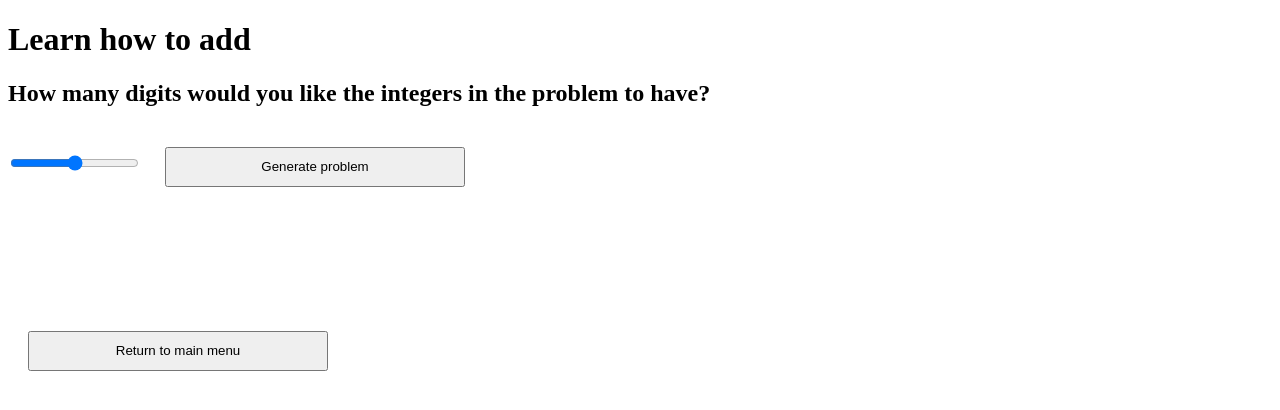
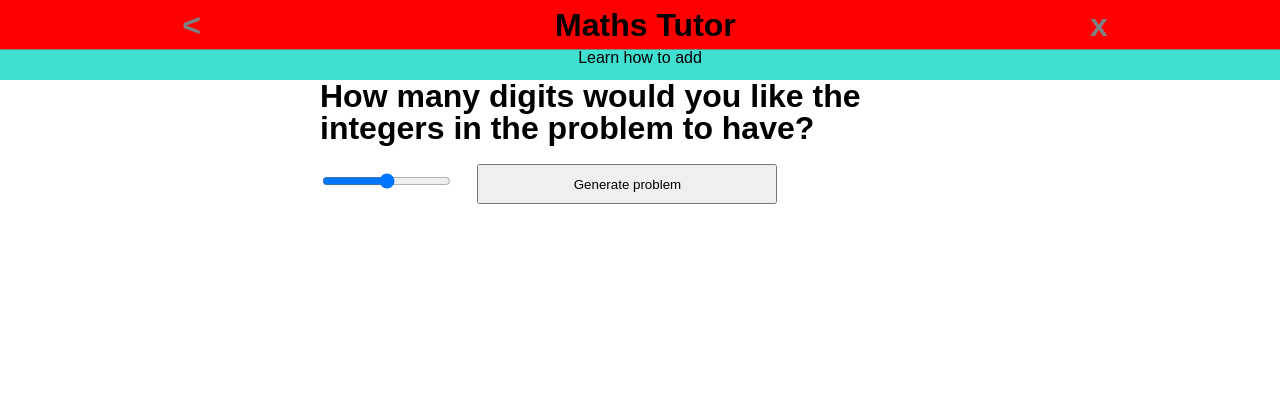
Before and after one commit to proshanto-c/MathsTutor, an Electron app: page pages/addition.html in a window 1280 px wide. Drawn offline with Linux system fonts and the light colour scheme.

Commit message:
transitions on add section

```diff
--- /dev/null
+++ b/css/reset.css
@@ -0,0 +1,53 @@
+/* http://meyerweb.com/eric/tools/css/reset/
+   v2.0 | 20110126
+   License: none (public domain)
+*/
+
+html, body, div, span, applet, object, iframe,
+h1, h2, h3, h4, h5, h6, p, blockquote, pre,
+a, abbr, acronym, address, big, cite, code,
+del, dfn, em, img, ins, kbd, q, s, samp,
+small, strike, strong, sub, sup, tt, var,
+b, u, i, center,
+dl, dt, dd, ol, ul, li,
+fieldset, form, label, legend,
+table, caption, tbody, tfoot, thead, tr, th, td,
+article, aside, canvas, details, embed,
+figure, figcaption, footer, header, hgroup,
+menu, nav, output, ruby, section, summary,
+time, mark, audio, video {
+  margin: 0;
+  padding: 0;
+  border: 0;
+  font-size: 100%;
+  font: inherit;
+  vertical-align: baseline;
+}
+/* HTML5 display-role reset for older browsers */
+article, aside, details, figcaption, figure,
+footer, header, hgroup, menu, nav, section {
+  display: block;
+}
+body {
+  line-height: 1;
+}
+ol, ul {
+  list-style: none;
+}
+blockquote, q {
+  quotes: none;
+}
+blockquote:before, blockquote:after,
+q:before, q:after {
+  content: '';
+  content: none;
+}
+table {
+  border-collapse: collapse;
+  border-spacing: 0;
+}
+
+a {
+  color: black;
+  text-decoration: none;
+}
--- a/css/style.css
+++ b/css/style.css
@@ -1,10 +1,70 @@
+/* latin-ext */
+@font-face {
+    font-family: 'Raleway';
+    font-style: normal;
+    font-weight: 200;
+    font-display: swap;
+    src: url(https://fonts.gstatic.com/s/raleway/v28/1Ptxg8zYS_SKggPN4iEgvnHyvveLxVtaorCGPrEHJA.woff2) format('woff2');
+    unicode-range: U+0100-024F, U+0259, U+1E00-1EFF, U+2020, U+20A0-20AB, U+20AD-20CF, U+2113, U+2C60-2C7F, U+A720-A7FF;
+}
+/* latin */
+@font-face {
+    font-family: 'Raleway';
+    font-style: normal;
+    font-weight: 200;
+    font-display: swap;
+    src: url(https://fonts.gstatic.com/s/raleway/v28/1Ptxg8zYS_SKggPN4iEgvnHyvveLxVtaorCIPrE.woff2) format('woff2');
+    unicode-range: U+0000-00FF, U+0131, U+0152-0153, U+02BB-02BC, U+02C6, U+02DA, U+02DC, U+2000-206F, U+2074, U+20AC, U+2122, U+2191, U+2193, U+2212, U+2215, U+FEFF, U+FFFD;
+}
 
+html {
+    font-family: sans-serif;
+}
+
+h2 {
+    font-size: 2rem;
+    font-weight: bold;
+}
 
 button {
     width: 300px;
     height: 40px;
     margin: 20px;
     cursor: pointer;
+}
+
+a {
+    font-family: 'Raleway', sans-serif;
+    text-decoration: none;
+    color: grey;
+}
+
+header {
+    background-color: red;
+    position: fixed;
+    z-index: 100;
+    width: 100%;
+    height: 49px;
+    border-bottom: 1px solid grey;
+}
+
+header nav ul {
+    display: flex;
+    justify-content: space-around;
+    align-items: center;
+    width: 100%;
+    height: 49px;
+    text-decoration: none;
+    padding-left: 5px;
+    padding-right: 5px;
+}
+
+nav li {
+    padding: 2px;
+}
+
+nav a {
+    color: grey;
 }
 
 .menu{
@@ -14,6 +74,33 @@ button {
     align-items: center;
 }
 
+.banner {
+    background-color: turquoise;
+    position: relative;
+    top: 50px;
+    margin: 0;
+    height: 30px;
+    text-align: center;
+}
+
+.mainContent {
+    position: relative;
+    top: 50px;
+    width: 100%;
+}
+
+.digitSelector {
+    position: absolute;
+    top: 0;
+    left: 50%;
+    transform: translateX(-50%);
+    height: 120px;
+    transition: left 1s;
+}
+
 .problem{
+    position: absolute;
+    top: 0;
     opacity: 0;
+    transition: opacity 1s;
 }
--- a/package.json
+++ b/package.json
@@ -14,5 +14,8 @@
   "license": "ISC",
   "devDependencies": {
     "electron": "^21.3.0"
+  },
+  "dependencies": {
+    "@fortawesome/fontawesome-free": "^6.2.1"
   }
 }
--- a/pages/addition.html
+++ b/pages/addition.html
@@ -11,13 +11,42 @@
             content="default-src 'self'; script-src 'self'"
         />
         <meta name="viewport" content="width=device-width, initial-scale=1.0">
+        <link rel="stylesheet" href="../css/reset.css">
         <link rel="stylesheet" href="../css/style.css">
         <title>Maths Tutor</title>
+        <link rel="stylesheet" type="text/css" href="https://maxcdn.bootstrapcdn.com/font-awesome/4.7.0/css/font-awesome.css">
     </head>
 
+
+
     <body>
+        <header>
+            <div class="content">
+                <nav>
+                    <ul>
+                        <li>
+                            <a href="../index.html">
+                                <h2>&lt;</h2>
+                            </a>
+                        </li>
+                        <li>
+                            <h2>Maths Tutor</h2>
+                        </li>
+                        <li>
+                            <a href="#0" id="closeApp">
+                                <h2>x</h2>
+                            </a>
+                        </li>
+                    </ul>
+                </nav>
+            </div>
+        </header>
+
+        <div class="banner">
             <h1>Learn how to add</h1>
-        <div class="digitSelector">
+        </div>
+        <div class="mainContent">
+            <div class="digitSelector" id="digitSelector">
                 <h2>How many digits would you like the integers in the problem to have?</h2>
                 <input type="range" min="1" max="5" value="3" class="digitSlider" id="digits">
                 <button class="randomiser" id="randomise">Generate problem</button>
@@ -30,12 +59,8 @@
                 <input type="submit" id="submit" value="Check answer">
                 <p id="ci"></p>
             </div>
-        <script src="../scripts/addrender.js"></script>
+        </div>
     </body>
 
-    <footer>
-        <a href="../index.html">
-            <button id="mainMenu">Return to main menu</button>
-        </a>
-    </footer>
+    <script src="../scripts/addrender.js"></script>
 </html>
--- a/scripts/addrender.js
+++ b/scripts/addrender.js
@@ -8,6 +8,8 @@ const answer = document.getElementById('answer');
 const submit = document.getElementById('submit');
 const ci = document.getElementById('ci');
 const problem = document.getElementById('problem');
+const closeApp = document.getElementById('closeApp');
+const digitSelector = document.getElementById('digitSelector');
 
 let v1;
 let v2;
@@ -28,6 +30,8 @@ const randomiseNumbers = () => {
     number1.innerText = v1;
     number2.innerText = v2;
     problem.style.opacity = "1";
+    digitSelector.style.left = "100%";
+    digitSelector.style.transform = "translateX(-100%)";
 }
 
 randButton.addEventListener('click', () => {
@@ -50,3 +54,7 @@ submit.addEventListener('click', () => {
         ci.innerText = 'Please enter a valid number';
     }
 })
+
+closeApp.addEventListener('click', () => {
+    ipcRenderer.send('quitApp');
+});
```
Also changed, not shown: 1 other file. Lines whose indentation alone changed are shown as unchanged.
